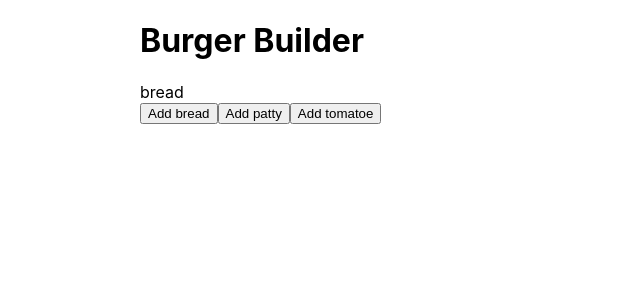
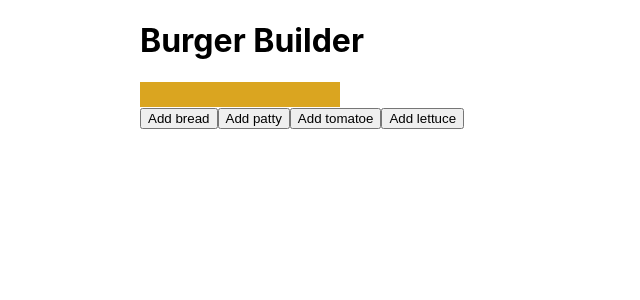
Before and after one commit to mariofink/react-burger-builder, a React (Create React App) app: page / in a window 1280 px wide. Both pictures are taken after a click on the button "Add bread". Shown: the top 300 px of the page, without its empty margins (0-640 px from the left). Built offline with nearby package versions, Linux system fonts and the light colour scheme.

Commit message:
add BurgerIngredient component

```diff
--- /dev/null
+++ b/src/components/Burger/BurgerIngredient/BurgerIngredient.js
@@ -0,0 +1,7 @@
+import React from "react";
+import styles from "./BurgerIngredient.module.css";
+
+export default function(props) {
+  const classNames = [styles.BurgerIngredient, styles[props.type]];
+  return <div className={classNames.join(" ")} />;
+}
--- /dev/null
+++ b/src/components/Burger/BurgerIngredient/BurgerIngredient.module.css
@@ -0,0 +1,20 @@
+.BurgerIngredient {
+  height: 25px;
+  width: 200px;
+}
+
+.tomatoe {
+  background: tomato;
+}
+
+.patty {
+  background: brown;
+}
+
+.bread {
+  background: goldenrod;
+}
+
+.lettuce {
+  background: green;
+}
--- a/src/containers/BurgerBuilder/BurgerBuilder.js
+++ b/src/containers/BurgerBuilder/BurgerBuilder.js
@@ -1,4 +1,5 @@
 import React, { Component } from "react";
+import BurgerIngredient from "components/Burger/BurgerIngredient/BurgerIngredient";
 
 export default class BurgerBuilder extends Component {
   constructor() {
@@ -15,13 +16,20 @@ export default class BurgerBuilder extends Component {
   render() {
     return (
       <div>
-        <div>{this.state.ingredients}</div>
+        <div>
+          {this.state.ingredients.map((ingredient, i) => (
+            <BurgerIngredient type={ingredient} key={ingredient + i} />
+          ))}
+        </div>
         <div>
           <button onClick={() => this.addIngredient("bread")}>Add bread</button>
           <button onClick={() => this.addIngredient("patty")}>Add patty</button>
           <button onClick={() => this.addIngredient("tomatoe")}>
             Add tomatoe
           </button>
+          <button onClick={() => this.addIngredient("lettuce")}>
+            Add lettuce
+          </button>
         </div>
       </div>
     );
```
